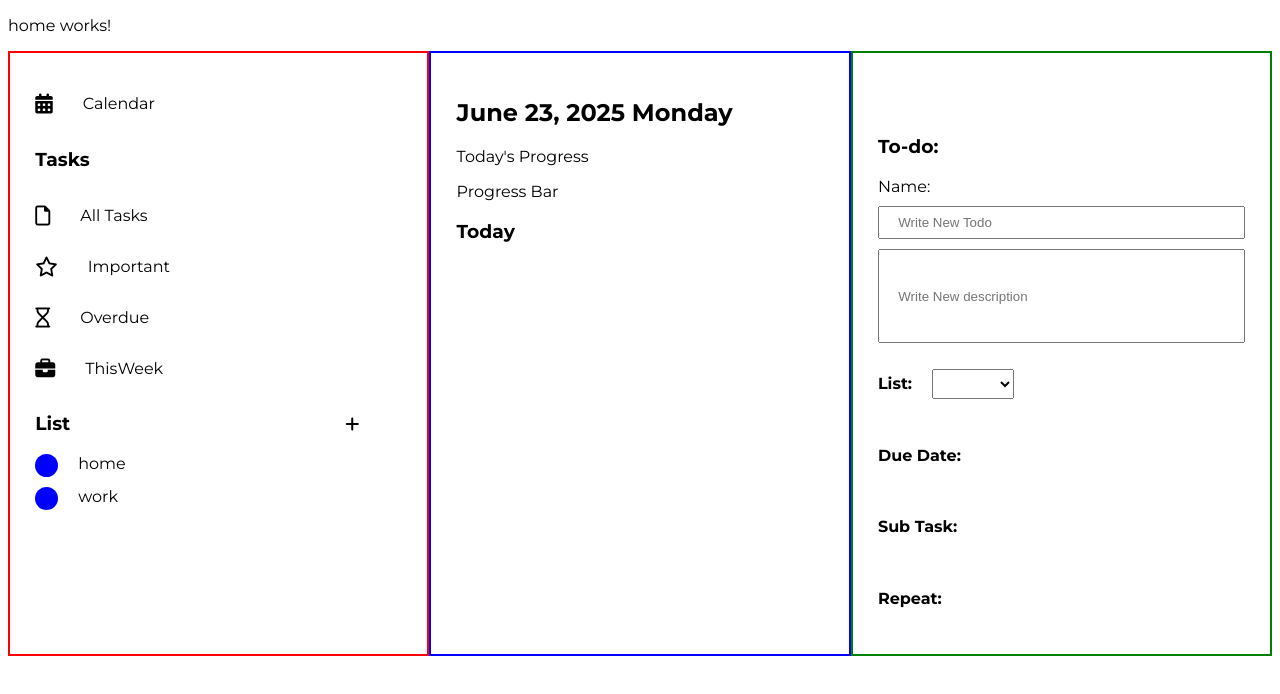
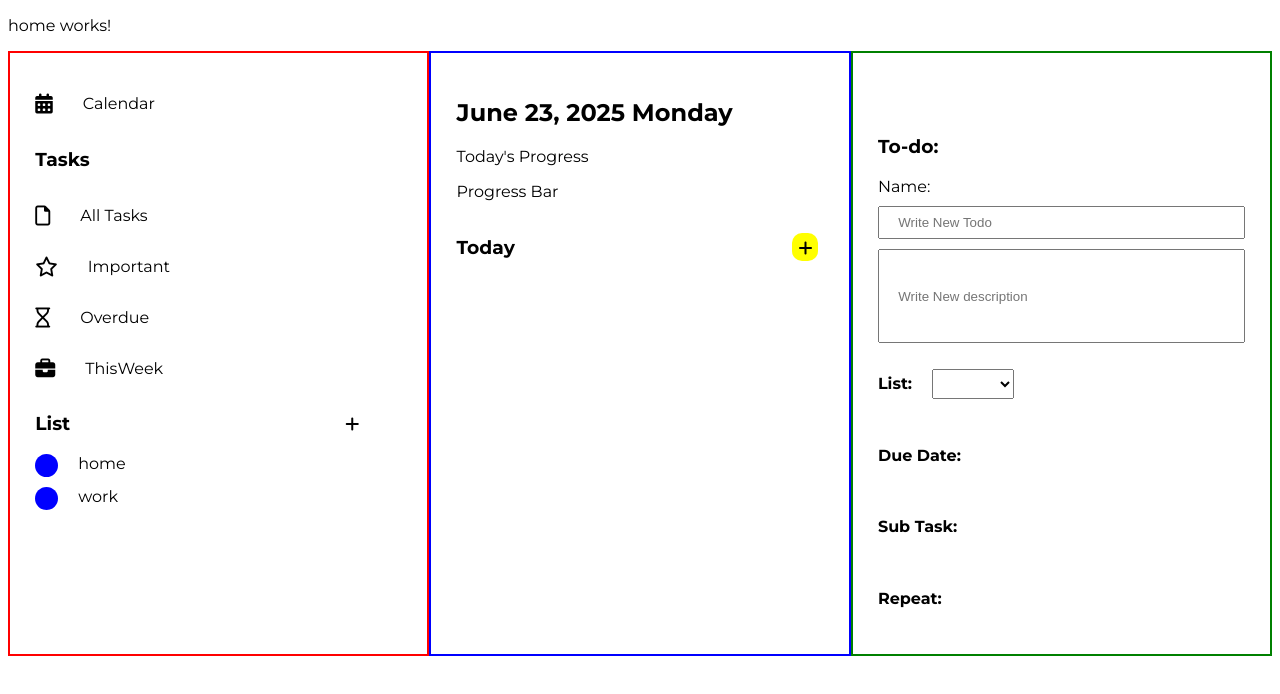
Before and after one commit to Alex31122/Todo-App-Complex-, an Angular app: page / in a window 1280 px wide. Shown: the top 694 px of the page. Built offline with nearby package versions, Linux system fonts and the light colour scheme.

Commit message:
feat: add todo icon functioning

```diff
--- a/src/app/pages/home/components/all-tasks/all-tasks.css
+++ b/src/app/pages/home/components/all-tasks/all-tasks.css
@@ -3,6 +3,21 @@
   gap: 5%;
 }
 
+.title{
+  display: flex;
+}
+
+.button{
+  width: 14px;
+  height: 16px;
+  margin-top: auto;
+  margin-bottom: auto;
+  margin-left: auto;
+  margin-right: 5px;
+  background-color: yellow;
+  padding: 6px;
+  border-radius: 10px;
+}
 /* .checkbox{
   margin: 5%;
 } */
--- a/src/app/pages/home/components/all-tasks/all-tasks.html
+++ b/src/app/pages/home/components/all-tasks/all-tasks.html
@@ -6,7 +6,12 @@
 <p> Progress Bar </p>
 
 <div class="section">
-  <h3>Today</h3>
+  <div class="title">
+    <h3>Today</h3>
+    <div class="button">
+      <i class="fa-solid fa-plus" (click)="sendSelectionToHome()"></i>
+    </div>
+  </div>
   @for (item of todoList; track $index) {
     <div class="element">
       <input
--- a/src/app/pages/home/components/all-tasks/all-tasks.ts
+++ b/src/app/pages/home/components/all-tasks/all-tasks.ts
@@ -1,4 +1,4 @@
-import { Component } from '@angular/core';
+import { Component, output } from '@angular/core';
 import { ToDo } from '../../models/todoModel';
 import { FormControl, ReactiveFormsModule } from '@angular/forms';
 
@@ -10,7 +10,7 @@ import { FormControl, ReactiveFormsModule } from '@angular/forms';
 })
 export class AllTasks {
   todoList: ToDo[] = [];
-
+  selection = output<string>();
   constructor(){
     this.setTodoList();
   }
@@ -30,4 +30,7 @@ export class AllTasks {
     localStorage.setItem('todoList', TodoList);
   }
 
+  sendSelectionToHome(){
+    this.selection.emit("add_todo");
+  }
 }
```
